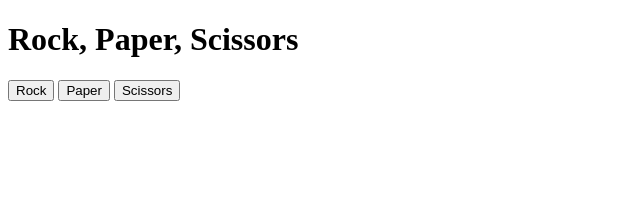
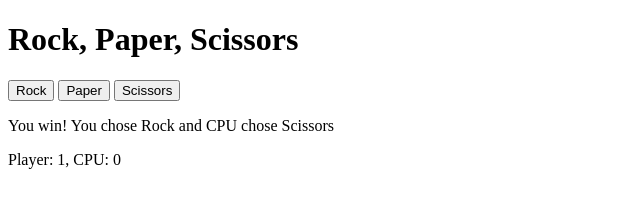
Before and after one commit to ajmel-muadz/rock_paper_scissors, a plain HTML site: page index.html in a window 1280 px wide. Both pictures are taken after a click on the button "Rock". Shown: the whole page, without its empty margins (0-640 px from the left). Drawn offline with Linux system fonts and the light colour scheme.

Commit message:
Barebones UI completed

```diff
--- a/index.html
+++ b/index.html
@@ -10,5 +10,7 @@
         <button class="rock-btn">Rock</button>
         <button class="paper-btn">Paper</button>
         <button class="scissors-btn">Scissors</button>
+
+        <div class="container"></div>
     </body>
 </html>
--- a/rps.js
+++ b/rps.js
@@ -91,8 +91,6 @@ function playRound(playerChoice, computerChoice)
         output = `CPU wins the game!`;
     }
 
-    console.log(`${playerScore}, ${cpuScore}`);
-
     return output;
 }
 
@@ -102,16 +100,29 @@ function game()
     const paperButton = document.querySelector(".paper-btn");
     const scissorsButton = document.querySelector(".scissors-btn");
 
+    const container = document.querySelector(".container");
+
+    const text = document.createElement("p");
+    text.classList.add("text");
+    container.appendChild(text);
+
+    const score = document.createElement("p");
+    score.classList.add("score");
+    container.appendChild(score);
+
     rockButton.addEventListener("click", () => {
-        console.log(playRound("Rock", getComputerChoice()));
+        text.textContent = playRound("Rock", getComputerChoice());
+        score.textContent = `Player: ${playerScore}, CPU: ${cpuScore}`;
     });
 
     paperButton.addEventListener("click", () => {
-        console.log(playRound("Paper", getComputerChoice()));
+        text.textContent = playRound("Paper", getComputerChoice());
+        score.textContent = `Player: ${playerScore}, CPU: ${cpuScore}`;
     });
 
     scissorsButton.addEventListener("click", () => {
-        console.log(playRound("Scissors", getComputerChoice()));
+        text.textContent = playRound("Scissors", getComputerChoice());
+        score.textContent = `Player: ${playerScore}, CPU: ${cpuScore}`;
     });
 }
 
```
